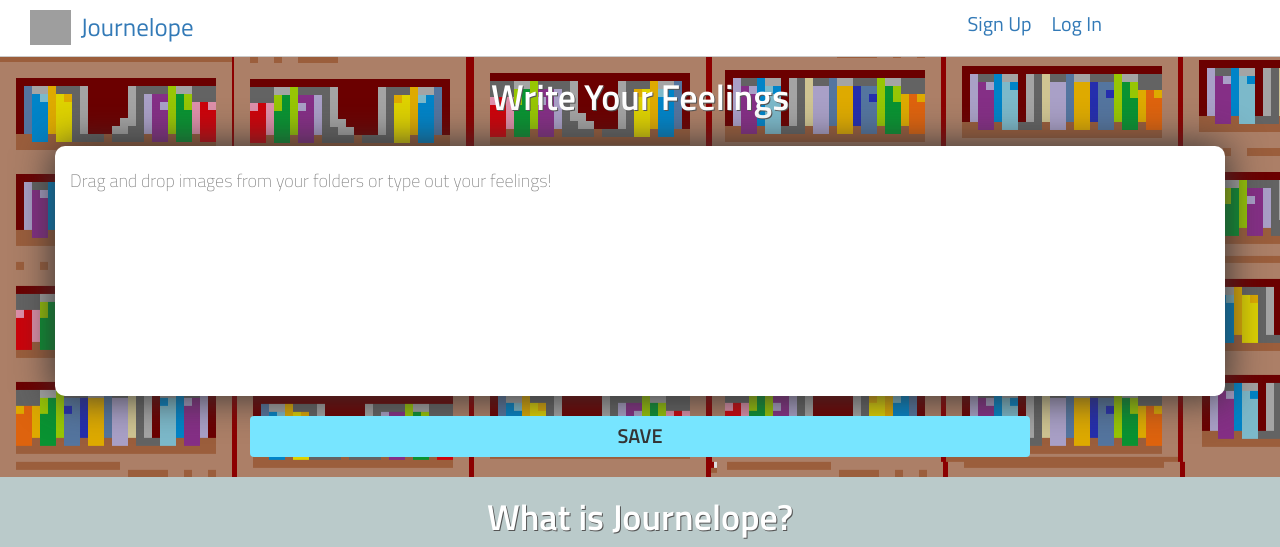
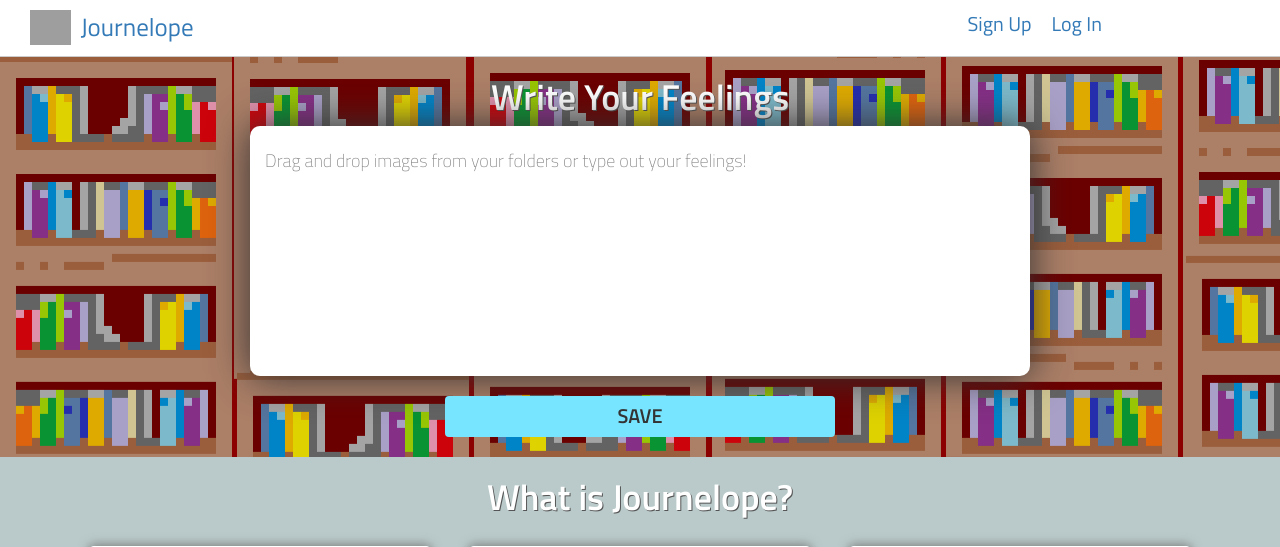
Before and after one commit to paolopaolopaolo/journelope, a Django app: page / in a window 1280 px wide. Shown: the top 547 px of the page. Run offline with Django 3.2, Linux system fonts and the light colour scheme; style sheets or scripts are compiled from the project's sources; parts of the project's set-up code (start-up, migrations or seed data) failed here and were passed over; some libraries are stand-ins or nearby versions; grey boxes are pictures that could not be loaded.

Commit message:
Hotfix: Decrease size of landing page text-box

```diff
--- a/static/j_app/landing_page/less/base.less
+++ b/static/j_app/landing_page/less/base.less
@@ -47,7 +47,7 @@
 .sample-text-input {
 	min-height: 250px;
 	border-radius: 10px;
-	margin: 20px 0;
+	margin-bottom: 20px;
 	font-size: 20px;
 	font-weight: 200;
 	background-color: #fff;
--- a/templates/j_app/landing_page/base.html
+++ b/templates/j_app/landing_page/base.html
@@ -23,8 +23,8 @@
     <h1 class="header-text row">Write Your Feelings</h1>
     <form class="landing-page-form row" action="/" method="POST">
       {% csrf_token %}
-      <div class="col-xs-12 sample-text-input" data-ph="Drag and drop images from your folders or type out your feelings!"></div>
-      <button class="col-xs-8 col-xs-offset-2 btn-default btn save-sample-text">SAVE</button>
+      <div class="col-xs-8 col-xs-offset-2 sample-text-input" data-ph="Drag and drop images from your folders or type out your feelings!"></div>
+      <button class="col-xs-4 col-xs-offset-4 btn-default btn save-sample-text">SAVE</button>
     </form>
   </div>
 </div>
```
